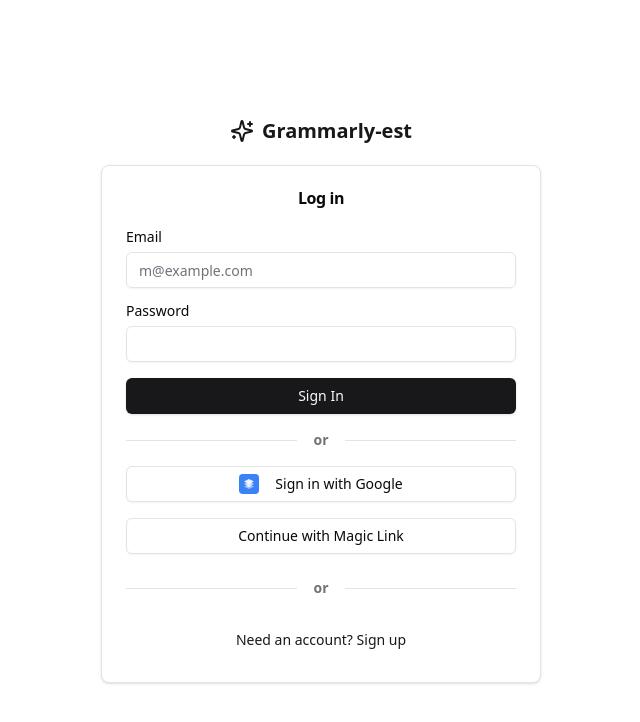
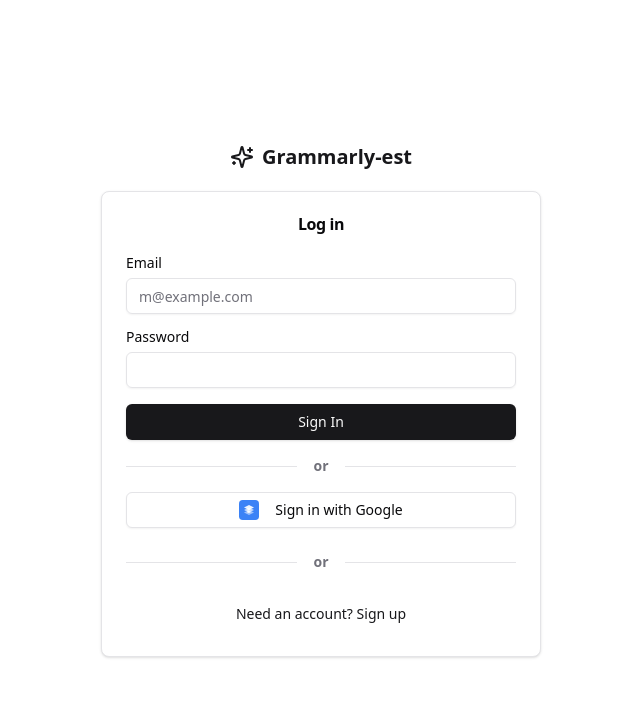
Before and after one commit to jfuginay/grammarly, a Next.js app: page /login in a window 1280 px wide. Shown: the top 722 px of the page, without its empty margins (319-959 px from the left). Built offline with nearby package versions, Linux system fonts and the light colour scheme; no server answers.

Commit message:
remove magiclink

```diff
--- a/src/middleware.ts
+++ b/src/middleware.ts
@@ -58,7 +58,8 @@
      * - auth (auth routes)
      * - login (login route)
      * - signup (signup route)
+     * - magic-link-login (magic link login route)
      */
-    '/((?!_next/static|_next/image|favicon.ico|images|auth|login|signup).*)',
+    '/((?!_next/static|_next/image|favicon.ico|images|auth|login|signup|magic-link-login).*)',
   ],
 }
--- a/src/pages/login.tsx
+++ b/src/pages/login.tsx
@@ -100,15 +100,6 @@
             </div>
             <div className="flex flex-col gap-4">
               <GoogleButton />
-              <Button
-                onClick={(e) => {
-                  e.preventDefault();
-                  router.push('/magic-link-login');
-                }}
-                variant="outline"
-              >
-                Continue with Magic Link
-              </Button>
             </div>
             <div className="flex items-center w-full my-6">
               <Separator className="flex-1" />
```
